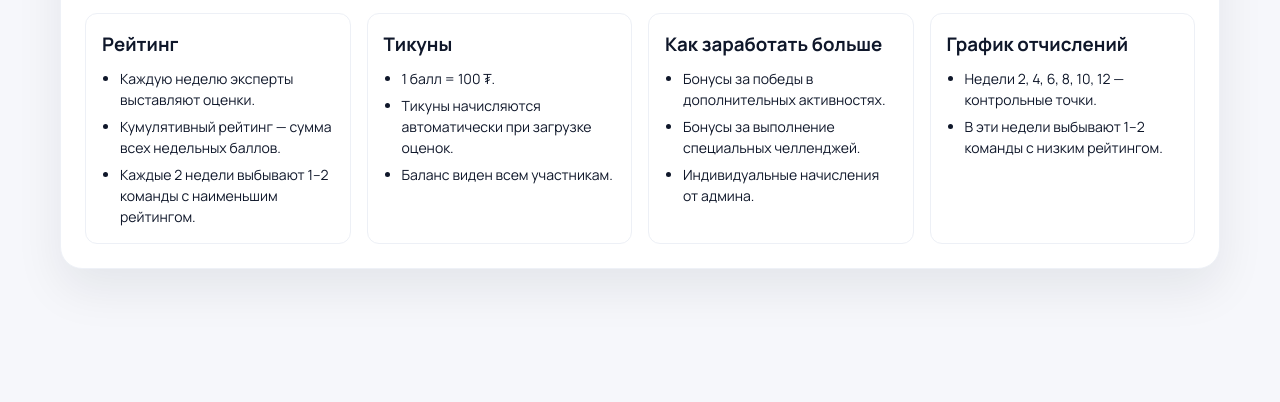
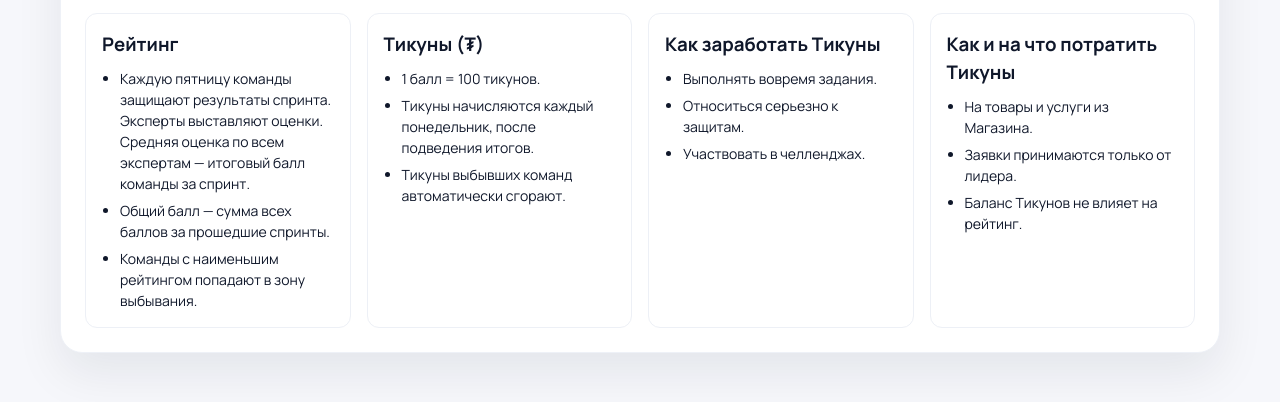
Before and after one commit to Mikhail-prog4/tikun-bank, a website: page public/rules.html in a window 1280 px wide. Shown: the part 216-618 px from the top of the page. Drawn offline with Linux system fonts and the light colour scheme.

Commit message:
Deploy: sync full project

```diff
--- a/public/rules.html
+++ b/public/rules.html
@@ -8,7 +8,6 @@
     <link rel="icon" type="image/png" sizes="32x32" href="/favicon-32x32.png" />
     <link rel="icon" type="image/png" sizes="16x16" href="/favicon-16x16.png" />
     <link rel="shortcut icon" href="/favicon.ico" />
-    <!-- TODO: добавить favicon-32x32.png, favicon-16x16.png, favicon.ico -->
   </head>
   <body data-page="rules">
     <header class="site-header">
@@ -34,36 +33,45 @@
           <h1>Правила</h1>
           <p class="muted">Как формируется рейтинг и начисляются тикуны.</p>
         </div>
+
         <div class="rules-grid">
           <div class="rule-block">
             <h3>Рейтинг</h3>
             <ul>
-              <li>Каждую неделю эксперты выставляют оценки.</li>
-              <li>Кумулятивный рейтинг — сумма всех недельных баллов.</li>
-              <li>Каждые 2 недели выбывают 1–2 команды с наименьшим рейтингом.</li>
+              <li>
+                Каждую пятницу команды защищают результаты спринта. Эксперты
+                выставляют оценки. Средняя оценка по всем экспертам — итоговый
+                балл команды за спринт.
+              </li>
+              <li>Общий балл — сумма всех баллов за прошедшие спринты.</li>
+              <li>Команды с наименьшим рейтингом попадают в зону выбывания.</li>
             </ul>
           </div>
+
           <div class="rule-block">
-            <h3>Тикуны</h3>
+            <h3>Тикуны (₮)</h3>
             <ul>
-              <li>1 балл = 100 ₮.</li>
-              <li>Тикуны начисляются автоматически при загрузке оценок.</li>
-              <li>Баланс виден всем участникам.</li>
+              <li>1 балл = 100 тикунов.</li>
+              <li>Тикуны начисляются каждый понедельник, после подведения итогов.</li>
+              <li>Тикуны выбывших команд автоматически сгорают.</li>
             </ul>
           </div>
+
           <div class="rule-block">
-            <h3>Как заработать больше</h3>
+            <h3>Как заработать Тикуны</h3>
             <ul>
-              <li>Бонусы за победы в дополнительных активностях.</li>
-              <li>Бонусы за выполнение специальных челленджей.</li>
-              <li>Индивидуальные начисления от админа.</li>
+              <li>Выполнять вовремя задания.</li>
+              <li>Относиться серьезно к защитам.</li>
+              <li>Участвовать в челленджах.</li>
             </ul>
           </div>
+
           <div class="rule-block">
-            <h3>График отчислений</h3>
+            <h3>Как и на что потратить Тикуны</h3>
             <ul>
-              <li>Недели 2, 4, 6, 8, 10, 12 — контрольные точки.</li>
-              <li>В эти недели выбывают 1–2 команды с низким рейтингом.</li>
+              <li>На товары и услуги из Магазина.</li>
+              <li>Заявки принимаются только от лидера.</li>
+              <li>Баланс Тикунов не влияет на рейтинг.</li>
             </ul>
           </div>
         </div>
```
Also changed, not shown: 3 other files.
